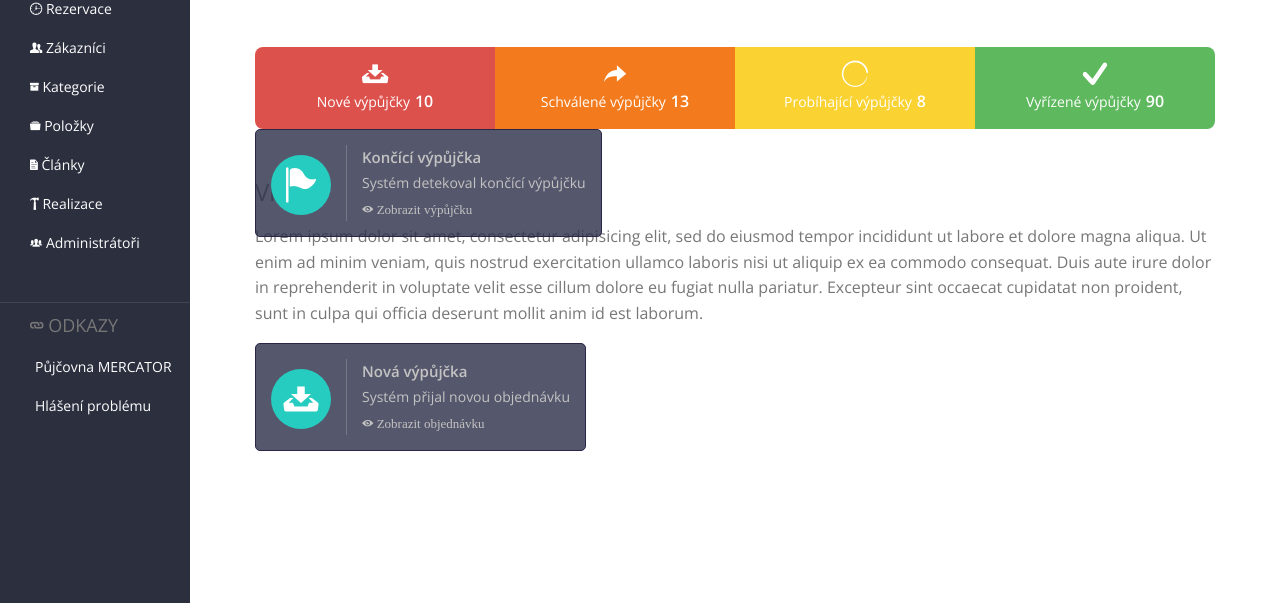
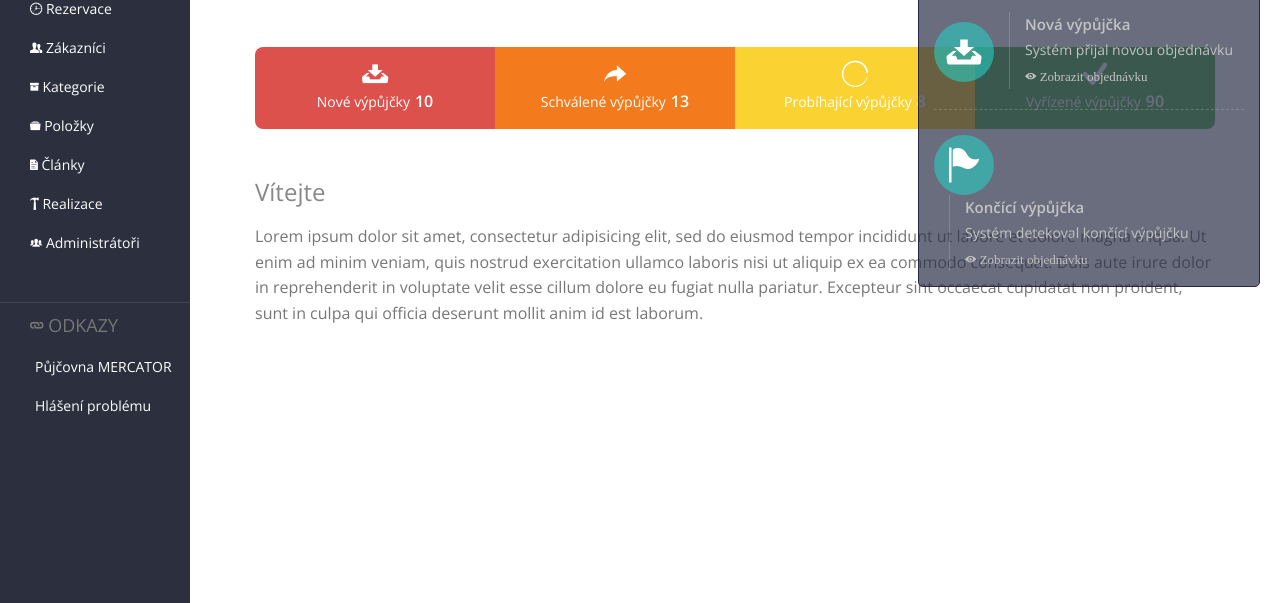
Before and after one commit to tomassburton/cms, a plain HTML site: page index.html in a window 1280 px wide. Shown: the part 197-800 px from the top of the page. Drawn offline with nearby package versions, Linux system fonts and the light colour scheme; some packages are replaced by stand-ins of ours; a script that the page names is missing; files whose address does not match are found by name.

Commit message:
notification fixes

```diff
--- a/css/layouts/side-menu.css
+++ b/css/layouts/side-menu.css
@@ -519,7 +519,7 @@ a.check-all:hover, a.discheck:hover { background: rgba(43, 47, 62, 0.6); }
 	}
 
 /* -- NOTIFIKACE -------------------------------------------------------------*/
-.notification-new, .notification-end {
+.notification-wrapper {
 	border-radius: 5px 5px 5px 5px;
 	-webkit-border-radius: 5px 5px 5px 5px;
 	-moz-border-radius: 5px 5px 5px 5px;
@@ -531,20 +531,28 @@ a.check-all:hover, a.discheck:hover { background: rgba(43, 47, 62, 0.6); }
 
 	position: absolute;
 	z-index: 10000;
-	background: rgba(43, 47, 72, .8);
+	top: 80px;
+	left:0;
+    right:20px;
+    margin-left:auto;
+	display: block;
+	width: 310px;
+
+	cursor: default;
+	background: rgba(43, 47, 72, .7);
 	border: 1px solid rgba(43, 37, 72, 1);
 	color: rgb(195, 195, 195);
 
 	transition: .3s all ease;
-	-webkit-transition: .3s all ease;
-	-moz-transition: .3s all ease;
-	-o-transition: .3s all ease;
-	-ms-transition: .3s all ease;
+	-webkit-transition: .5s all ease;
+	-moz-transition: .5s all ease;
+	-o-transition: .5s all ease;
+	-ms-transition: .5s all ease;
 }
-.notification-new:hover, .notification-end:hover { color: white; }
-.notification-new:hover .icon { background: rgb(221, 81, 76); }
-.notification-end:hover .icon { background: rgb(250, 210, 50); }
-	.notification-new .icon, .notification-end .icon {
+.notification-wrapper:hover { background: rgba(43, 47, 72, .9); }
+.notification { display: inline-block; border-bottom: 1px dashed rgba(195, 195, 195, .3); padding-bottom: 20px; margin-bottom: 15px; width: 100%;}
+.notification:last-of-type { border: none; padding: 0; margin:0; }
+.icon {
 	margin-top: 10px;
 	border-radius: 50px 50px 50px 50px;
 	padding: 10px;
@@ -556,14 +564,17 @@ a.check-all:hover, a.discheck:hover { background: rgba(43, 47, 62, 0.6); }
 	text-align: center;
 	color: white;
 	float: left;
-		background: rgb(39, 204, 192);
+	background: rgba(39, 204, 192, .6);
 	transition: .3s all ease;
 	-webkit-transition: .5s all ease;
 	-moz-transition: .5s all ease;
 	-o-transition: .5s all ease;
 	-ms-transition: .5s all ease;
 }
-	.text { float: right; text-align: left; padding-left: 15px; border-left: 1px solid rgba(195, 195, 195, .3); margin-left: 15px;}
+.new-one:hover, .end-one:hover { color: white; }
+.new-one:hover .icon { background: rgb(221, 81, 76); }
+.end-one:hover .icon { background: rgb(250, 210, 50); }
+	.text { display:inline-block; text-align: left; padding-left: 15px; border-left: 1px solid rgba(195, 195, 195, .3); margin-left: 15px;}
 	.text > strong { font-weight: 600; font-size: 15px; }
 	.text > a { text-decoration: none; color: rgb(195, 195, 195); font-size: 13px; } .text > a:hover { text-decoration: underline; }
 
--- a/index.html
+++ b/index.html
@@ -85,15 +85,37 @@
                 </div>
             </div>
 
-            <div class="notification-end" title="Kliknutím zavřete">
+            <div class="notification-wrapper">
+            	<div class="notification new-one">
+            		<div class="icon">
+	            		<i class="ion-archive"></i>
+	            	</div>
+	            	<span class="text">
+	            		<strong>Nová výpůjčka</strong><br>
+	            		Systém přijal novou objednávku<br>
+	            		<a href="#" title="Zobrazit objednávku" class="ion-eye"> Zobrazit objednávku</a>
+	            	</span>
+            	</div>
+            	<div class="notification new-one">
+            		<div class="icon">
+	            		<i class="ion-archive"></i>
+	            	</div>
+	            	<span class="text">
+	            		<strong>Nová výpůjčka</strong><br>
+	            		Systém přijal novou objednávku<br>
+	            		<a href="#" title="Zobrazit objednávku" class="ion-eye"> Zobrazit objednávku</a>
+	            	</span>
+            	</div>
+            	<div class="notification end-one">
             		<div class="icon">
 	            		<i class="ion-flag"></i>
 	            	</div>
 	            	<span class="text">
 	            		<strong>Končící výpůjčka</strong><br>
 	            		Systém detekoval končící výpůjčku<br>
-            		<a href="#" title="Zobrazit výpůjčku" class="ion-eye"> Zobrazit výpůjčku</a>
+	            		<a href="#" title="Zobrazit objednávku" class="ion-eye"> Zobrazit objednávku</a>
 	            	</span>
+            	</div>
             </div>
 
             <h2 class="content-subhead">Vítejte</h2>
@@ -101,7 +123,7 @@
                 Lorem ipsum dolor sit amet, consectetur adipisicing elit, sed do eiusmod tempor incididunt ut labore et dolore magna aliqua. Ut enim ad minim veniam, quis nostrud exercitation ullamco laboris nisi ut aliquip ex ea commodo consequat. Duis aute irure dolor in reprehenderit in voluptate velit esse cillum dolore eu fugiat nulla pariatur. Excepteur sint occaecat cupidatat non proident, sunt in culpa qui officia deserunt mollit anim id est laborum.
             </p>
 
-            <div class="alert alert-success">
+            <!--<div class="alert alert-success">
             	<a href="" class="close ion-close-round"></a>
                 	<strong><i class="ion-person"></i> Přihlášení</strong>
                     <span>Přihlášení do systému proběhlo úspěšně</span>
@@ -111,18 +133,7 @@
             	<a href="" class="close ion-close-round"></a>
                 	<strong><i class="ion-person"></i> Přihlášení</strong>
                     <span>Přihlášení do systému proběhlo úspěšně</span>
-            </div>
-
-            <div class="notification-new" title="Kliknutím zavřete">
-            	<div class="icon">
-            		<i class="ion-archive"></i>
-            	</div>
-            	<span class="text">
-            		<strong>Nová výpůjčka</strong><br>
-            		Systém přijal novou objednávku<br>
-            		<a href="#" title="Zobrazit objednávku" class="ion-eye"> Zobrazit objednávku</a>
-            	</span>
-            </div>
+            </div>-->
 
         </div>
     </div>
```
Lines whose indentation alone changed are shown as unchanged.
